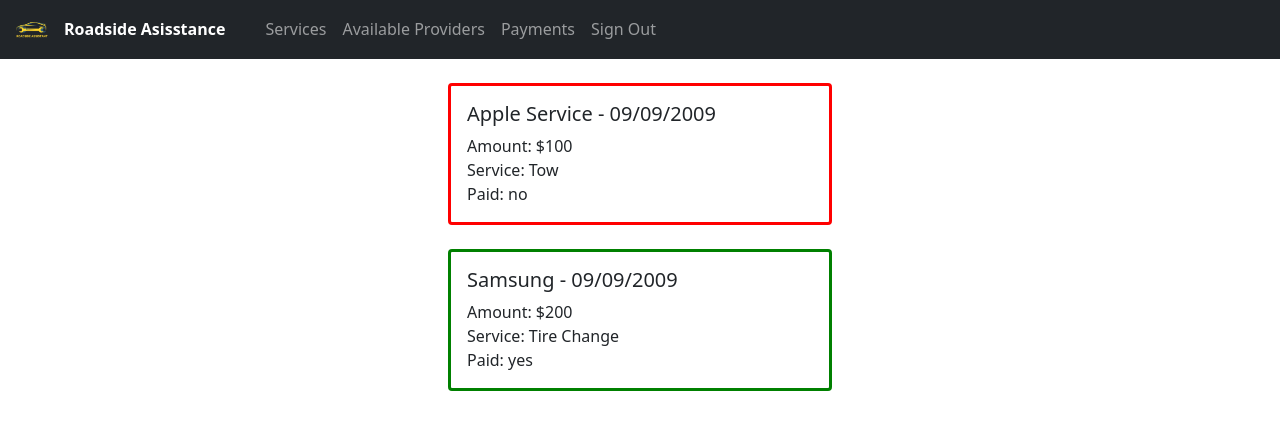
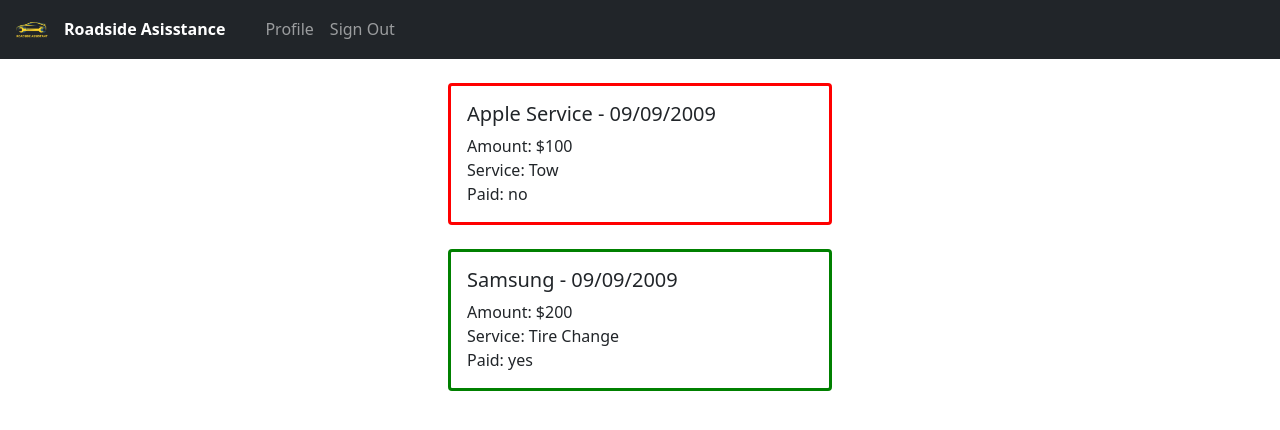
Before and after one commit to aliwtw/314, a React (Create React App) app: page /user/payments in a window 1280 px wide. Shown: the top 430 px of the page. Built offline with nearby package versions, Linux system fonts and the light colour scheme.

Commit message:
add accept feature

```diff
--- a/src/ServiceCentrePath/ServiceMain.js
+++ b/src/ServiceCentrePath/ServiceMain.js
@@ -64,8 +64,7 @@
             <Nav className="nav-links">
               <span></span>
               <Nav.Link href="/service/userList">Available Request</Nav.Link>
-              <Nav.Link href="#user-management">In process services</Nav.Link>
-              <Nav.Link href="#payments">Payments</Nav.Link>
+              <Nav.Link href="/user/payments">Payments</Nav.Link>
               <Nav.Link onClick={()=>signout()}>Sign Out</Nav.Link>
             </Nav>
           </Navbar.Collapse>
--- a/src/ServiceCentrePath/userList.js
+++ b/src/ServiceCentrePath/userList.js
@@ -49,9 +49,7 @@
         <Navbar.Toggle className="coloring" />
         <Navbar.Collapse>
           <Nav className="nav-links">
-            <Nav.Link href="/user/services">Services</Nav.Link>
-            <Nav.Link href="/user/available-provider">Available Providers</Nav.Link>
-            <Nav.Link href="/user/payments">Payments</Nav.Link>
+            <Nav.Link href="/service">Profile</Nav.Link>
             <Nav.Link onClick={()=>signout()}>Sign Out</Nav.Link>
           </Nav>
         </Navbar.Collapse>
@@ -108,7 +106,7 @@
 
   async function accept(value)
 	{
-		await updateDoc(doc(db, "requests", value), {accepted: true});
+		await updateDoc(doc(db, "requests", value), {accepted: true, provider: localStorage.getItem('uid')});
 		window.location.reload();
 	}
 
--- a/src/UserPath/AvailableCentre.js
+++ b/src/UserPath/AvailableCentre.js
@@ -64,6 +64,8 @@
               name={provider.fName +" "+ provider.lName}
               available={provider.available}
               phone={provider.phone}
+              company= {provider.company}
+              address={provider.unit +" "+provider.street +" "+provider.suburb +" "+provider.state}
               />
               <br />
             </>
@@ -79,6 +81,8 @@
             name={provider.fName +" "+ provider.lName}
             available={provider.available}
             phone={provider.phone}
+            company= {provider.company}
+            address={provider.unit +" "+provider.street +" "+provider.suburb +" "+provider.state}
             />
             <br />
           </>
@@ -92,7 +96,7 @@
 
 const Provider = (props) => {
 
-  const { name, available, phone } = props;
+  const { name, available, phone, company, address } = props;
   const borderColor = available ? 'green' : 'red';
 
   return (
@@ -100,9 +104,13 @@
       <Card.Body>
         <Card.Title>{name}</Card.Title>
         <Card.Text>
+          {company}
+          <br/>
         <Badge bg={available ? 'success' : 'danger'}>{available ? 'Available' : 'Not Available'}</Badge>
           <br/>
           phone: {phone}
+          <br/><br/>
+          Address: {address}
         </Card.Text>
       </Card.Body>
     </Card>
--- a/src/UserPath/UserPayment.js
+++ b/src/UserPath/UserPayment.js
@@ -32,9 +32,7 @@
         <Navbar.Toggle className="coloring" />
         <Navbar.Collapse>
           <Nav className="nav-links">
-            <Nav.Link href="/user/services">Services</Nav.Link>
-            <Nav.Link href="/user/available-provider">Available Providers</Nav.Link>
-            <Nav.Link href="/user/payments">Payments</Nav.Link>
+            <Nav.Link href="/user">Profile</Nav.Link>
             <Nav.Link onClick={()=>signout()}>Sign Out</Nav.Link>
           </Nav>
         </Navbar.Collapse>
```
